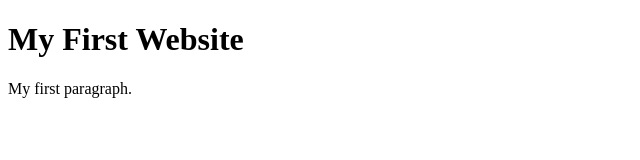
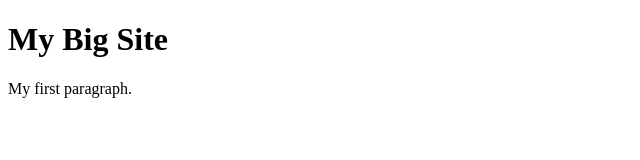
Before and after one commit to raketbizdev/codersrank-test, a website: page index.html in a window 1280 px wide. Shown: the whole page, without its empty margins (0-640 px from the left). Drawn offline with Linux system fonts and the light colour scheme.

Commit message:
Modify H1

```diff
--- a/index.html
+++ b/index.html
@@ -5,7 +5,7 @@
   </head>
   <body>
 
-    <h1>My First Website</h1>
+    <h1>My Big Site</h1>
     <p>My first paragraph.</p>
 
   </body>
```
